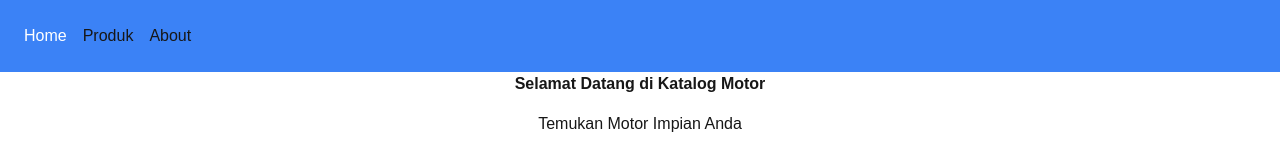
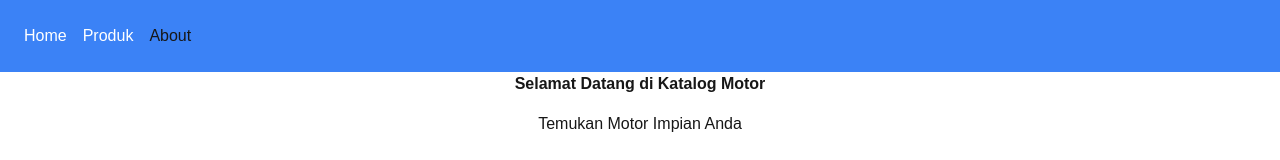
Before and after one commit to TriSasongko/GALACTRI, a Next.js app: page / in a window 1280 px wide. Shown: the top 160 px of the page. Built offline with nearby package versions, Linux system fonts and the light colour scheme.

Commit message:
tri: Memperbarui link navigasi Produk

```diff
--- a/app/layout.tsx
+++ b/app/layout.tsx
@@ -18,10 +18,13 @@ export default function RootLayout({
         {/* navbar */}
         <nav className="bg-blue-500 p-6">
           <div className="flex gap-4">
+            {/* Link navigasi antar halaman*/}
           <Link href="/" className="text-white hover:text-gray-200">
               Home
             </Link>
-            <span>Produk</span>
+            <Link href="./modules/produk" className="text-white hover:text-gray-200">
+                Produk
+              </Link>
             <span>About</span>
           </div>
         </nav>
```
Also changed, not shown: 1 other file (tests, documents, lock files or other folders).
